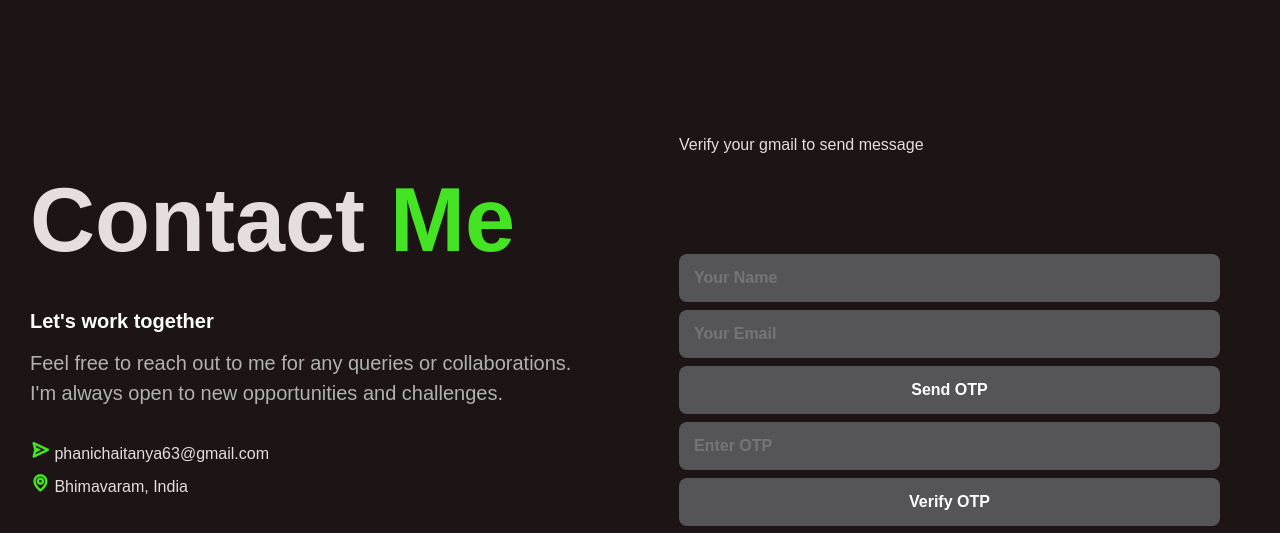
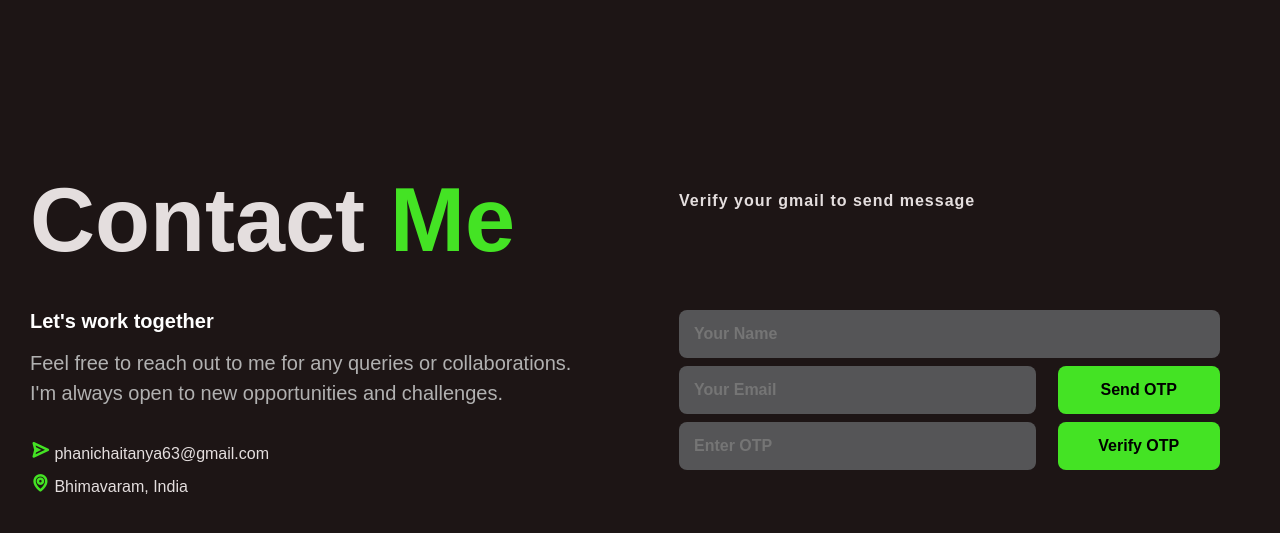
Before and after one commit to Phani943/Profile, a plain HTML site: page index.html in a window 1280 px wide. Shown: the part 3820-4353 px from the top of the page. Drawn offline with nearby package versions, Linux system fonts and the light colour scheme.

Commit message:
Update style.css

```diff
--- a/style.css
+++ b/style.css
@@ -7,11 +7,6 @@
 
 html {
     overflow-x: hidden;
-}
-
-::selection {
-    background: #44e324;
-    color: #000000;
 }
 
 body {
@@ -890,6 +885,51 @@ form textarea {
     height: 220px;
 }
 
+.connect_form p {
+    font-size: 16px;
+    letter-spacing: 1px;
+    font-weight: 600;
+}
+
+.email_verify, ._otp {
+    width: 90%;
+    display: flex;
+    align-items: center;
+    justify-content: space-between;
+}
+
+#contact_form #user_email {
+    width: 66%;
+}
+
+#contact_form #send_otp {
+    width: 30%;
+    background-color: #44e324;
+    color: #000000;
+    cursor: pointer;
+}
+
+#contact_form #send_otp:hover {
+    box-shadow: 0 0 5px #44e324,
+        0 0 20px #44e324;
+}
+
+._otp #verification_code {
+    width: 66%;
+}
+
+._otp #verify_otp {
+    width: 30%;
+    background-color: #44e324;
+    color: #000000;
+    cursor: pointer;
+}
+
+._otp #verify_otp:hover {
+    box-shadow: 0 0 5px #44e324,
+        0 0 20px #44e324;
+}
+
 .connect_form form .send {
     display: inline-block;
     padding: 12px 20px;
```
